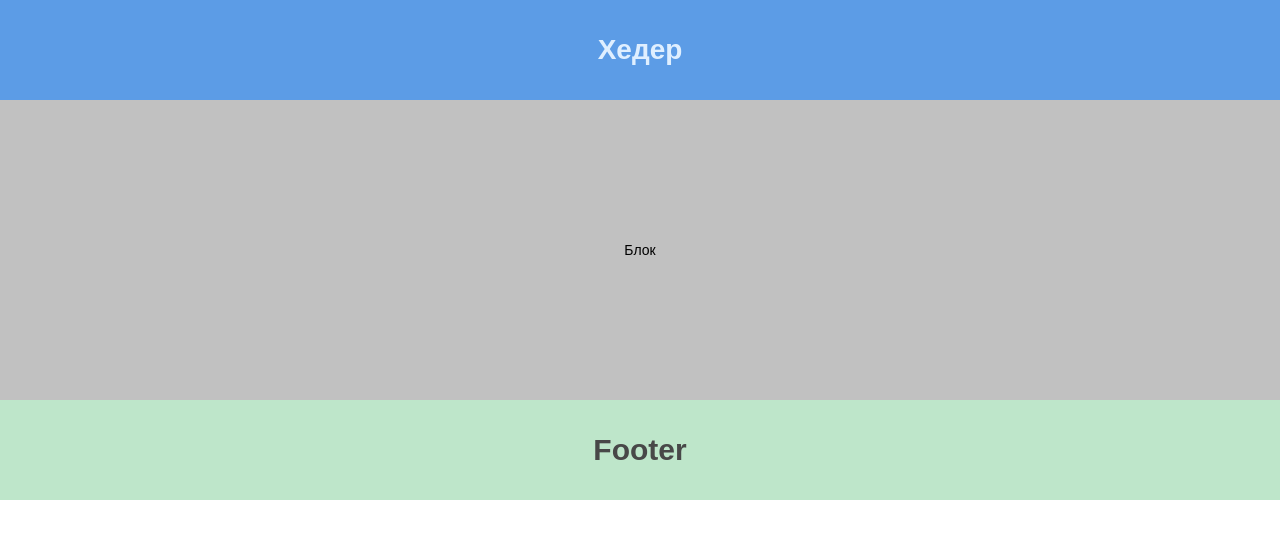
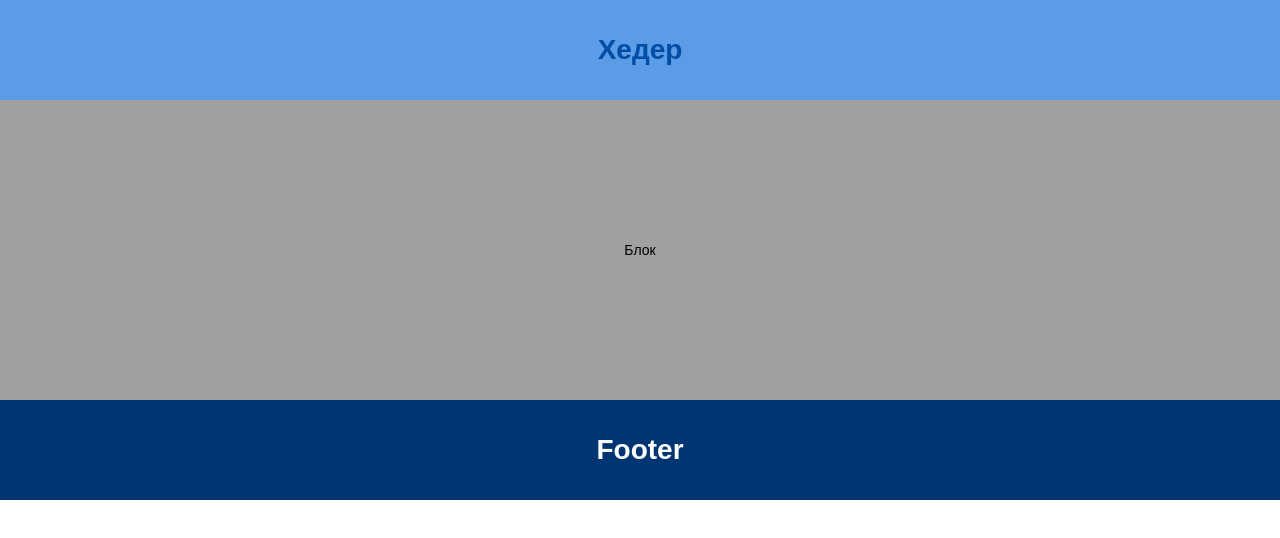
Before and after one commit to MikeIv/gulp-2020, a website: page src/index.html in a window 1280 px wide. Drawn offline with Linux system fonts and the light colour scheme.

Commit message:
правки блоков

```diff
--- a/src/index.html
+++ b/src/index.html
@@ -12,28 +12,46 @@
 <body class="page__body">
 
 <!-- Header -->
-<header class="header-block">
+<header class="header">
+
+
+
   <h2 class="header__h2">Хедер</h2>
+
+
+
+
 </header>
+
+
 
 
 
 
     <main class="main">
 
-        <!-- Блок -->
+        <section class="main-section">
 
-        <section class="main-section">
+
   <h2 class="section-block__h2">Блок</h2>
+
+
 </section>
 
     </main>
 
 
 
+
 <!-- Footer -->
-<footer class="footer-block">
+<footer class="footer">
+
+
   <h2 class="footer__h2">Footer</h2>
+
+
+
+
 </footer>
 
 </body>
--- a/src/less/blocks/footer.less
+++ b/src/less/blocks/footer.less
@@ -10,7 +10,7 @@
   margin: 0 auto;
   padding: 0;
 
-  background-color: @lightgray;
+  background-color: @dark;
 }
 
 .footer__h2 {
@@ -19,5 +19,5 @@
 
   font-size: 2em;
   font-weight: bold;
-  color: @gray;
+  color: @white;
 }
--- a/src/less/blocks/main.less
+++ b/src/less/blocks/main.less
@@ -9,5 +9,5 @@
   min-height: 300px;
 
   margin: 0 auto;
-  background-color: #c1c1c1;
+  background-color: @lightgray;
 }
```
Also changed, not shown: src/html/main.html (+4 -0 lines), src/index_build.html (+1 -0 lines), build/css/style.css, build/css/style.min.css, build/index.html, src/css/style.css.
